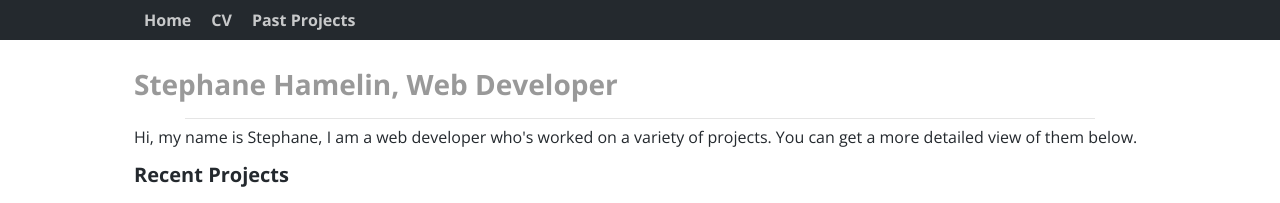
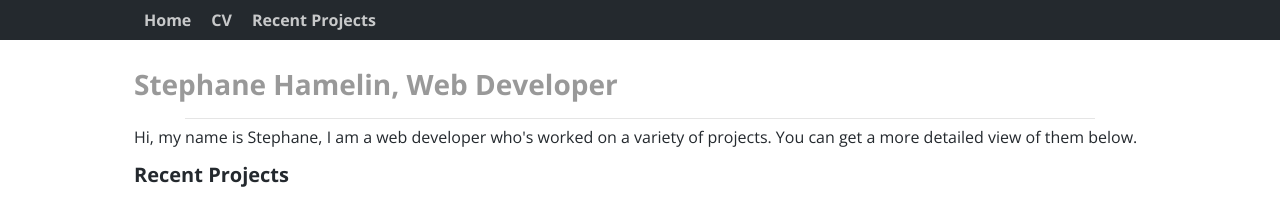
Before and after one commit to stephaneham/stephaneham.github.io, a Jekyll site: the page built from index.html, in a window 1280 px wide. Shown: the top 203 px of the page. Built offline with Jekyll 4.4.1, drawn with Linux system fonts in a browser that asks for light colours.

Commit message:
Update default.html

```diff
--- a/_layouts/default.html
+++ b/_layouts/default.html
@@ -12,7 +12,7 @@
 					<ul>
 						<li><a class="bold" href="/">Home</a></li>
 						<li><a class="bold" href="">CV</a></li>
-						<li><a class="bold" href="/#projects">Past Projects</a></li>
+						<li><a class="bold" href="/#projects">Recent Projects</a></li>
 					</ul>
 				</div>
 			</nav>
```
